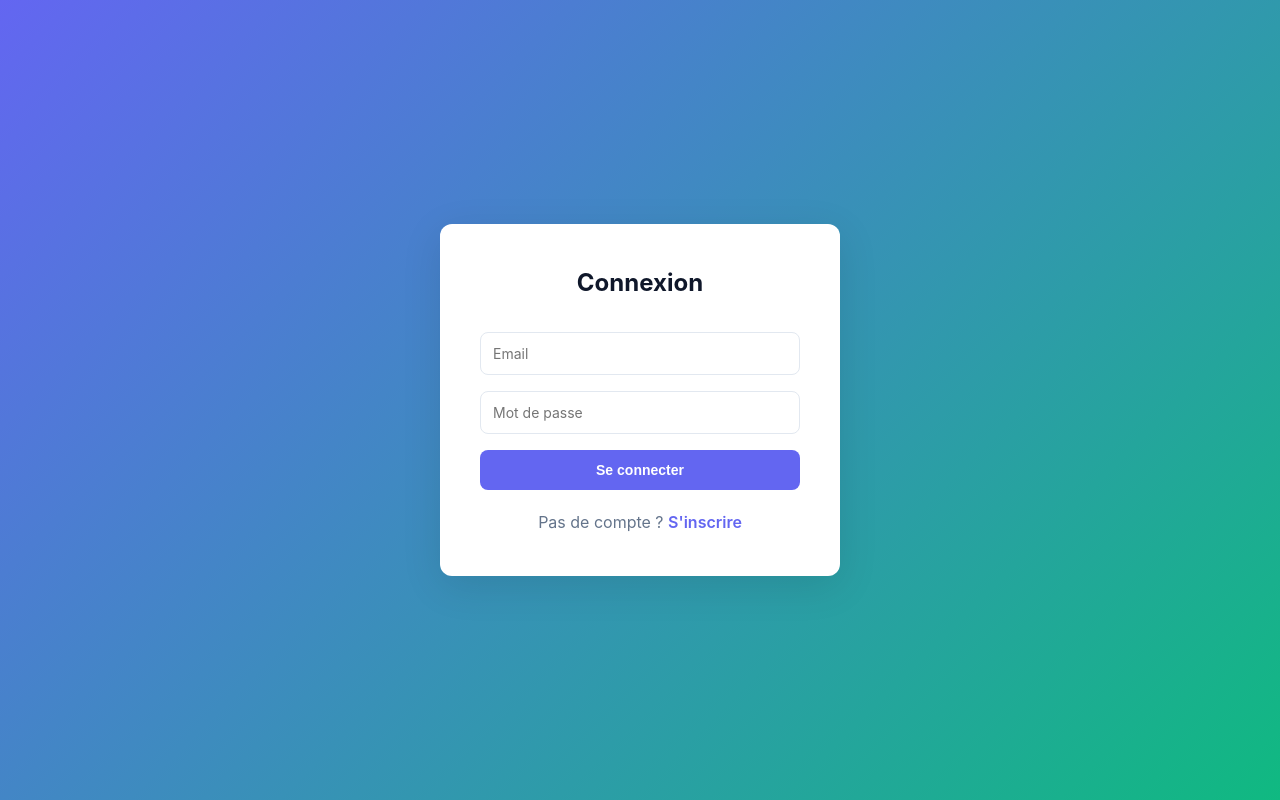
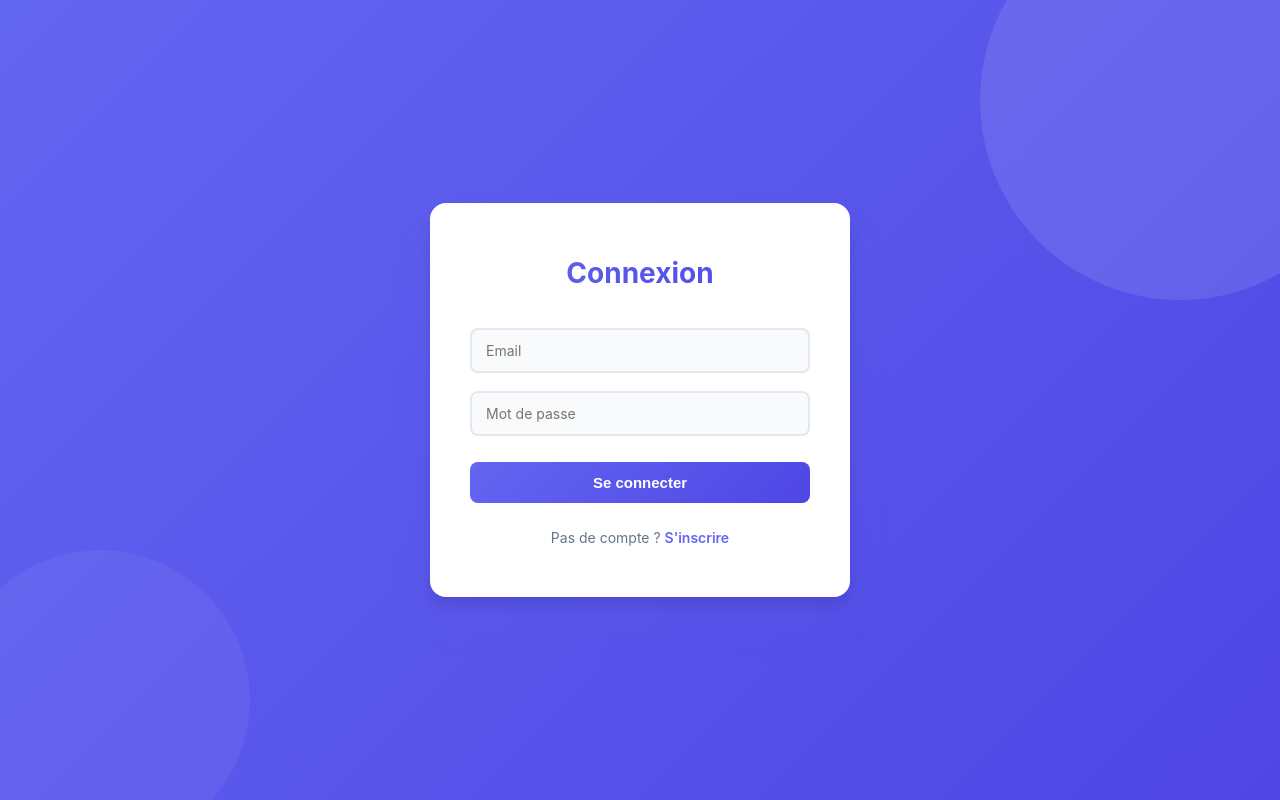
Before and after one commit to TafitaNiainaperline/suivi, a React (Vite) app: page /login in a window 1280 px wide. Built offline with nearby package versions, Linux system fonts and the light colour scheme; no server answers.

Commit message:
Improve AuthPage design with gradients and animations

```diff
--- a/src/pages/AuthPage.css
+++ b/src/pages/AuthPage.css
@@ -3,77 +3,150 @@
   align-items: center;
   justify-content: center;
   min-height: 100vh;
-  background: linear-gradient(135deg, var(--primary-color), var(--secondary-color));
+  background: linear-gradient(135deg, var(--primary-color) 0%, var(--primary-dark) 100%);
+  position: relative;
+  overflow: hidden;
+}
+
+.auth-page::before {
+  content: '';
+  position: absolute;
+  width: 400px;
+  height: 400px;
+  background: rgba(255, 255, 255, 0.1);
+  border-radius: 50%;
+  top: -100px;
+  right: -100px;
+}
+
+.auth-page::after {
+  content: '';
+  position: absolute;
+  width: 300px;
+  height: 300px;
+  background: rgba(255, 255, 255, 0.05);
+  border-radius: 50%;
+  bottom: -50px;
+  left: -50px;
 }
 
 .auth-container {
   background: var(--bg-white);
-  padding: 40px;
-  border-radius: 12px;
-  box-shadow: 0 10px 40px rgba(0, 0, 0, 0.1);
+  padding: 48px 40px;
+  border-radius: 16px;
+  box-shadow: var(--shadow-lg), 0 25px 50px -12px rgba(99, 102, 241, 0.2);
   width: 100%;
-  max-width: 400px;
+  max-width: 420px;
+  position: relative;
+  z-index: 10;
 }
 
 .auth-container h1 {
-  margin-bottom: 30px;
+  margin-bottom: 32px;
   text-align: center;
-  font-size: 24px;
+  font-size: 28px;
+  font-weight: 700;
+  background: linear-gradient(135deg, var(--primary-color), var(--primary-dark));
+  -webkit-background-clip: text;
+  -webkit-text-fill-color: transparent;
+  background-clip: text;
 }
 
 .auth-form {
   display: flex;
   flex-direction: column;
-  gap: 16px;
+  gap: 18px;
 }
 
 .auth-form input {
   width: 100%;
-  padding: 12px;
-  border: 1px solid var(--border-color);
+  padding: 12px 14px;
+  border: 2px solid var(--border-color);
   border-radius: 8px;
   font-size: 14px;
+  background-color: #f8fafc;
+  transition: all 0.3s ease;
+}
+
+.auth-form input:focus {
+  background-color: var(--bg-white);
+  border-color: var(--primary-color);
+  box-shadow: 0 0 0 4px rgba(99, 102, 241, 0.1);
 }
 
 .btn-primary {
-  background: var(--primary-color);
+  background: linear-gradient(135deg, var(--primary-color), var(--primary-dark));
   color: white;
-  padding: 12px;
+  padding: 12px 20px;
   border-radius: 8px;
   font-weight: 600;
   cursor: pointer;
-  transition: background 0.2s;
+  transition: all 0.3s ease;
+  border: none;
+  font-size: 15px;
+  margin-top: 8px;
 }
 
 .btn-primary:hover:not(:disabled) {
-  background: #2563eb;
+  transform: translateY(-2px);
+  box-shadow: 0 10px 20px rgba(99, 102, 241, 0.3);
+}
+
+.btn-primary:active:not(:disabled) {
+  transform: translateY(0);
 }
 
 .btn-primary:disabled {
-  opacity: 0.6;
+  opacity: 0.5;
   cursor: not-allowed;
 }
 
 .error {
   background: #fee2e2;
   color: #991b1b;
-  padding: 12px;
-  border-radius: 6px;
+  padding: 12px 16px;
+  border-radius: 8px;
   font-size: 14px;
+  border-left: 4px solid #ef4444;
+  animation: slideIn 0.3s ease;
+}
+
+@keyframes slideIn {
+  from {
+    opacity: 0;
+    transform: translateY(-10px);
+  }
+  to {
+    opacity: 1;
+    transform: translateY(0);
+  }
 }
 
 .auth-container p {
   text-align: center;
-  margin-top: 20px;
+  margin-top: 24px;
   color: var(--text-gray);
+  font-size: 14px;
 }
 
 .auth-container a {
   color: var(--primary-color);
   text-decoration: none;
   font-weight: 600;
+  transition: color 0.3s ease;
 }
 
 .auth-container a:hover {
-  text-decoration: underline;
+  color: var(--primary-dark);
 }
+
+@media (max-width: 480px) {
+  .auth-container {
+    padding: 40px 32px;
+    margin: 0 20px;
+  }
+
+  .auth-container h1 {
+    font-size: 24px;
+  }
+}
```
